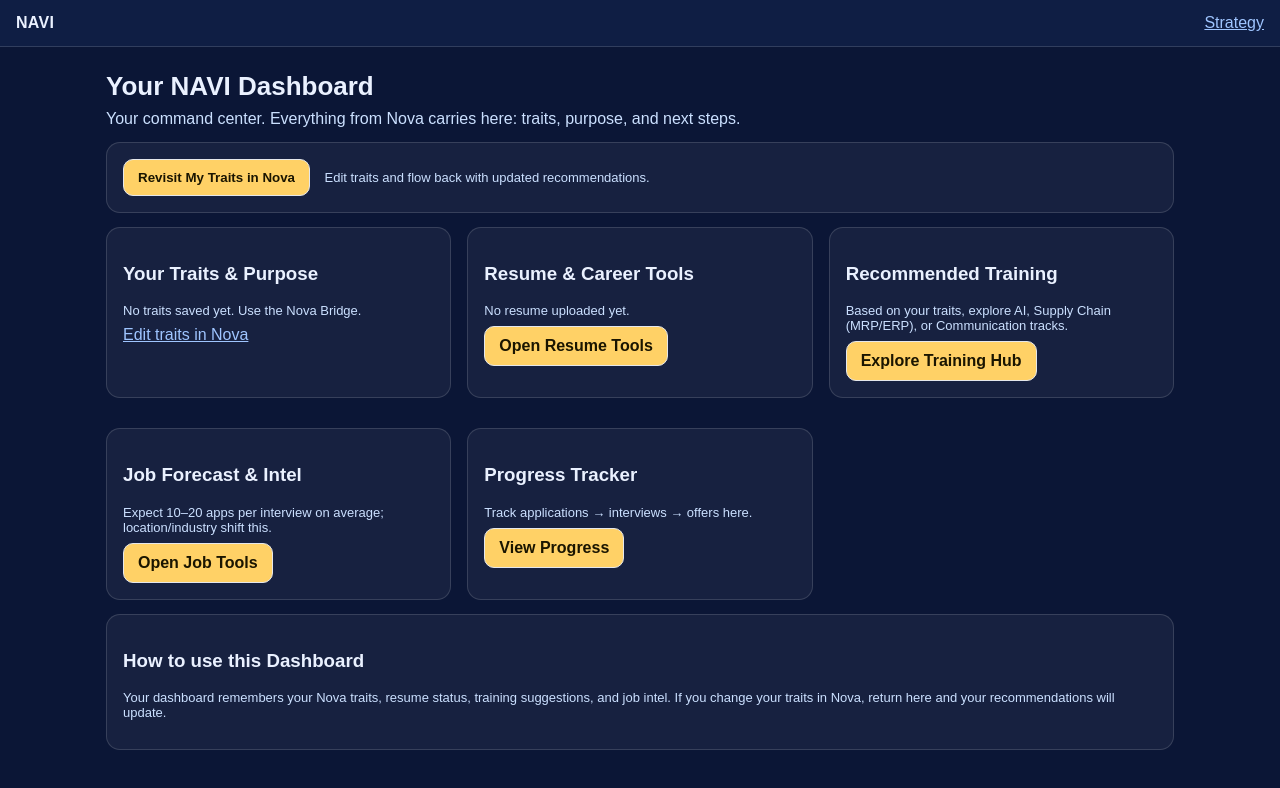
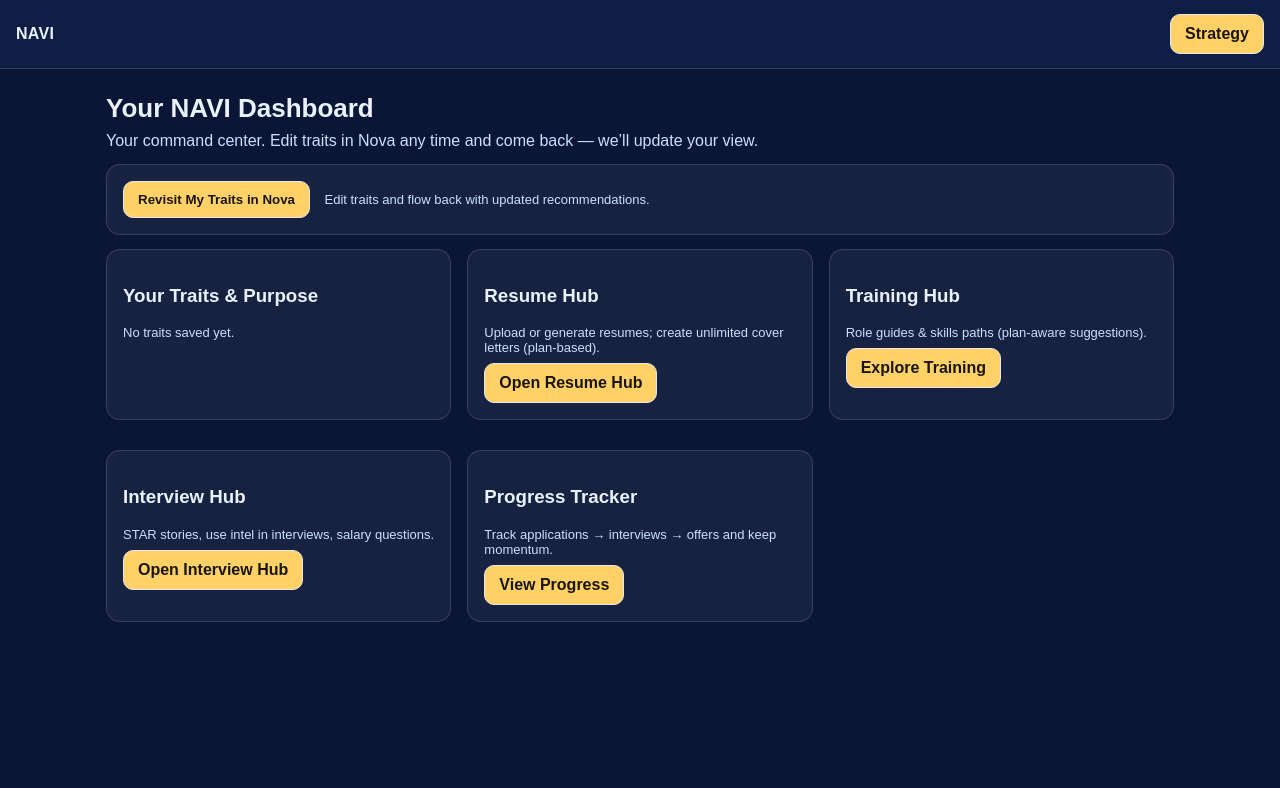
Before and after one commit to Lean4me2025/Navi_the_navigator_092025, a plain HTML site: page navi-dashboard.html in a window 1280 px wide. Drawn offline with Linux system fonts and the light colour scheme.

Commit message:
Add files via upload

```diff
--- a/navi-dashboard.html
+++ b/navi-dashboard.html
@@ -1,28 +1,24 @@
 <!doctype html><html lang='en'><head><meta charset='utf-8'><meta name='viewport' content='width=device-width,initial-scale=1'><title>NAVI · Dashboard</title><style>
-:root{
-  --bg:#0b1636; --panel:#0f1e44; --ink:#eaf1ff; --sub:#cbe0ff;
-  --edge:rgba(255,255,255,0.14); --accent:#ffd166; --muted:#94a3b8;
-}
-*{box-sizing:border-box} body{margin:0;font-family:Arial,Helvetica,sans-serif;background:var(--bg);color:var(--ink)}
+:root{--bg:#0b1636;--panel:#0f1e44;--ink:#eaf1ff;--sub:#cbe0ff;--edge:rgba(255,255,255,.14);--accent:#ffd166;--muted:#94a3b8;--green:#16a34a}
+*{box-sizing:border-box}body{margin:0;font-family:Arial,Helvetica,sans-serif;background:var(--bg);color:var(--ink)}
 header{display:flex;align-items:center;justify-content:space-between;gap:12px;padding:14px 16px;background:var(--panel);border-bottom:1px solid var(--edge)}
 .brand{font-weight:900;letter-spacing:.3px}
 main{max-width:1100px;margin:24px auto;padding:0 16px}
-.card{background:rgba(255,255,255,0.05);border:1px solid var(--edge);border-radius:14px;padding:16px;margin-bottom:14px}
+.card{background:rgba(255,255,255,.05);border:1px solid var(--edge);border-radius:14px;padding:16px;margin-bottom:14px}
 .h1{font-size:26px;font-weight:900;margin:0 0 8px}
 .lead{color:var(--sub);margin:0 0 14px}
 .row{display:grid;grid-template-columns:repeat(auto-fit,minmax(260px,1fr));gap:16px}
 .btn{padding:10px 14px;border-radius:10px;border:1px solid #e5e7eb;background:var(--accent);color:#1a1500;font-weight:800;cursor:pointer;text-decoration:none;display:inline-block}
-.link{color:#9fc5ff;text-decoration:underline;cursor:pointer}
-.badge{display:inline-block;padding:4px 8px;border-radius:999px;background:rgba(255,255,255,0.08);border:1px solid var(--edge);font-size:12px;color:var(--sub)}
+.badge{display:inline-block;padding:4px 8px;border-radius:999px;background:rgba(255,255,255,.08);border:1px solid var(--edge);font-size:12px;color:var(--sub)}
 .small{font-size:13px;color:var(--sub)}
-.notice{padding:10px 12px;border-left:3px solid var(--accent);background:rgba(255,209,102,0.09);border-radius:8px}
-nav.breadcrumbs{font-size:13px;color:var(--muted);margin-bottom:10px}
-hr.sep{border:0;border-top:1px solid var(--edge);margin:12px 0}
+.notice{padding:10px 12px;border-left:3px solid var(--accent);background:rgba(255,209,102,.09);border-radius:8px}
+.banner{display:none;margin-bottom:14px;border:1px solid var(--green);background:rgba(22,163,74,.1);border-radius:10px;padding:12px}
+.banner.on{display:block}
 </style></head><body>
-<header><div class="brand">NAVI</div><a class="link" href="navi-strategy.html">Strategy</a></header>
+<header><div class="brand">NAVI</div><a class="btn" href="navi-strategy.html">Strategy</a></header>
 <main>
   <div class="h1">Your NAVI Dashboard</div>
-  <p class="lead">Your command center. Everything from Nova carries here: traits, purpose, and next steps.</p>
+  <p class="lead">Your command center. Edit traits in Nova any time and come back — we’ll update your view.</p>
 
   <div class="card">
     <button id="revisit" class="btn">Revisit My Traits in Nova</button>
@@ -32,55 +28,41 @@ hr.sep{border:0;border-top:1px solid var(--edge);margin:12px 0}
   <div class="row">
     <div class="card">
       <h3>Your Traits & Purpose</h3>
-      <div id="traits-summary" class="small">Loading your Nova traits…</div>
-      <div style="margin-top:8px"><a class="link" id="editTraits">Edit traits in Nova</a></div>
+      <div id="traits-summary" class="small">No traits saved yet.</div>
     </div>
 
     <div class="card">
-      <h3>Resume & Career Tools</h3>
-      <div id="resume-status" class="small">No resume uploaded yet.</div>
-      <div style="margin-top:8px"><a class="btn" href="resume.html">Open Resume Tools</a></div>
+      <h3>Resume Hub</h3>
+      <div class="small">Upload or generate resumes; create unlimited cover letters (plan-based).</div>
+      <div style="margin-top:8px"><a class="btn" href="resume.html">Open Resume Hub</a></div>
     </div>
 
     <div class="card">
-      <h3>Recommended Training</h3>
-      <div id="training-recs" class="small">Loading suggestions…</div>
-      <div style="margin-top:8px"><a class="btn" href="training-hub.html">Explore Training Hub</a></div>
+      <h3>Training Hub</h3>
+      <div class="small">Role guides & skills paths (plan-aware suggestions).</div>
+      <div style="margin-top:8px"><a class="btn" href="training-hub.html">Explore Training</a></div>
     </div>
 
     <div class="card">
-      <h3>Job Forecast & Intel</h3>
-      <div id="job-forecast" class="small">Loading forecast…</div>
-      <div style="margin-top:8px"><a class="btn" href="jobs.html">Open Job Tools</a></div>
+      <h3>Interview Hub</h3>
+      <div class="small">STAR stories, use intel in interviews, salary questions.</div>
+      <div style="margin-top:8px"><a class="btn" href="interview.html">Open Interview Hub</a></div>
     </div>
 
     <div class="card">
       <h3>Progress Tracker</h3>
-      <div id="progress" class="small">No activity yet.</div>
+      <div class="small">Track applications → interviews → offers and keep momentum.</div>
       <div style="margin-top:8px"><a class="btn" href="progress.html">View Progress</a></div>
     </div>
   </div>
-
-  <div class="card">
-    <h3>How to use this Dashboard</h3>
-    <p class="small">Your dashboard remembers your Nova traits, resume status, training suggestions, and job intel. If you change your traits in Nova, return here and your recommendations will update.</p>
-  </div>
 </main>
 <script>
-  function renderSummary(){
-    try{
-      const s = JSON.parse(localStorage.getItem('novaSelectedTraits')||'[]');
-      const el = document.getElementById('traits-summary');
-      if(!s || s.length===0){ el.textContent='No traits saved yet. Use the Nova Bridge.'; return; }
-      el.innerHTML = s.map(t => '<span class="badge">'+t+'</span>').join(' ');
-    }catch(e){ document.getElementById('traits-summary').textContent='No traits saved yet.'; }
-  }
-  renderSummary();
-  document.getElementById('revisit').onclick = () => { window.location.href='nova-bridge.html?return=navi_dashboard&ts='+Date.now(); };
-  document.getElementById('editTraits').onclick = () => { window.location.href='nova-bridge.html?return=navi_dashboard&ts='+Date.now(); };
-  document.getElementById('training-recs').textContent = 'Based on your traits, explore AI, Supply Chain (MRP/ERP), or Communication tracks.';
-  document.getElementById('job-forecast').textContent = 'Expect 10–20 apps per interview on average; location/industry shift this.';
-  document.getElementById('resume-status').textContent = localStorage.getItem('userResumeName') || 'No resume uploaded yet.';
-  document.getElementById('progress').textContent = 'Track applications → interviews → offers here.';
+  // Demo: read traits saved by Nova (if bridge used)
+  try{
+    const s = JSON.parse(localStorage.getItem('novaSelectedTraits')||'[]');
+    const el = document.getElementById('traits-summary');
+    el.innerHTML = s.length ? s.map(t => '<span class="badge">'+t+'</span>').join(' ') : 'No traits saved yet.';
+  }catch(e){}
+  document.getElementById('revisit').onclick = () => alert('In production this opens the Nova bridge to edit traits.');
 </script>
 </body></html>
```
Also changed, not shown: index.html (+25 -13 lines), interview.html (+11 -16 lines), navi-strategy.html (+15 -25 lines), progress.html (+9 -13 lines), resume.html (+11 -15 lines), training-hub.html (+11 -22 lines).
